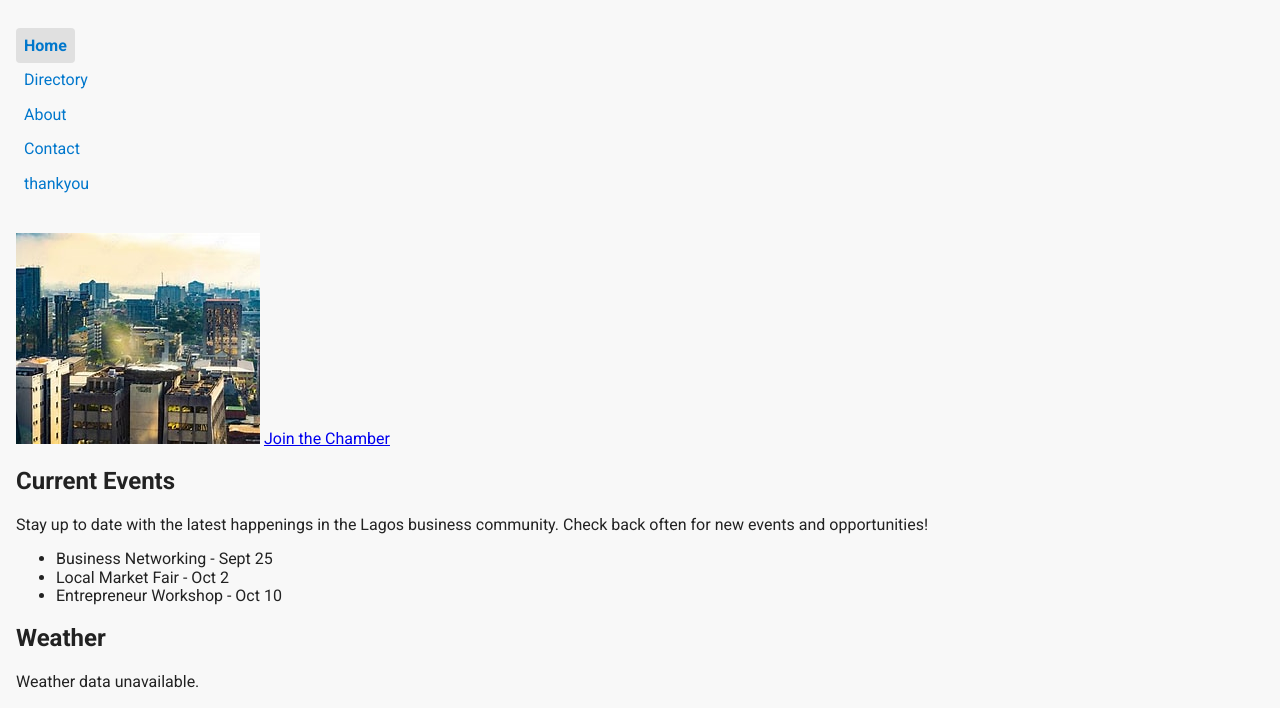
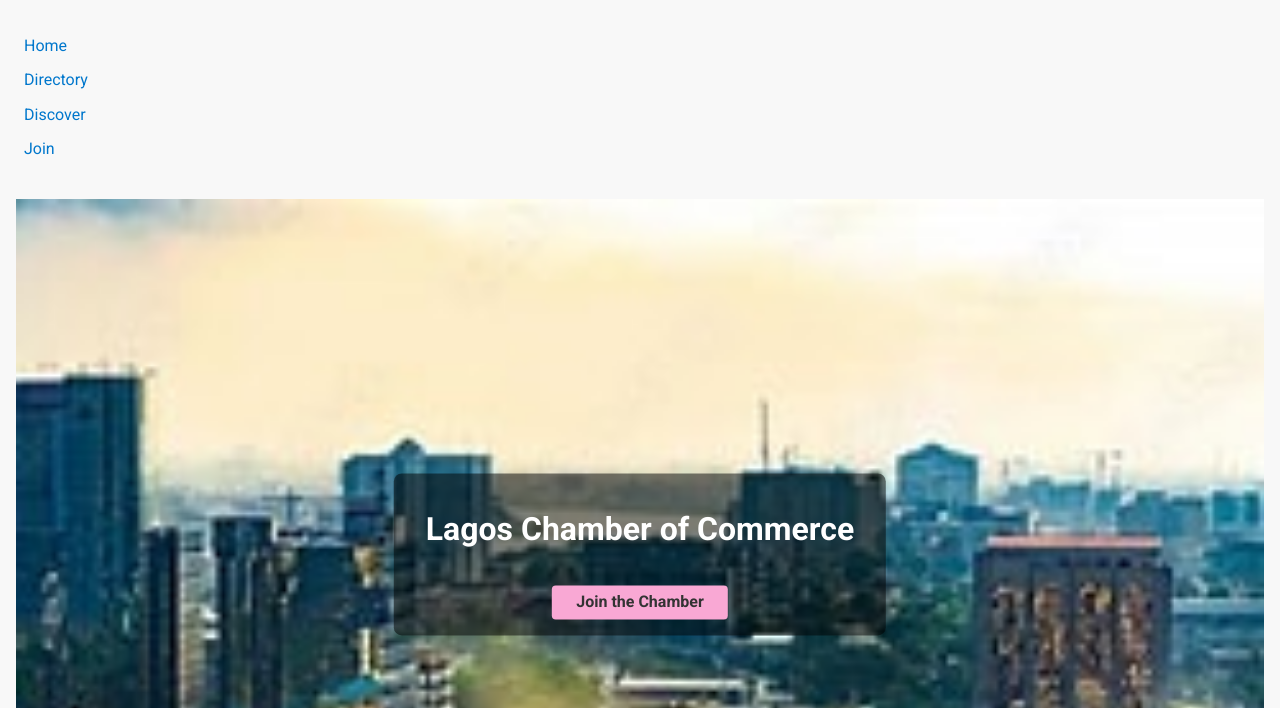
Before and after one commit to adewale-ht/wdd231, a plain HTML site: page chamber/index.html in a window 1280 px wide. Shown: the part 59-767 px from the top of the page. Drawn offline with Linux system fonts and the light colour scheme; no server answers.

```diff
--- a/chamber/index.html
+++ b/chamber/index.html
@@ -26,19 +26,22 @@
     <span id="site-owner">Adekunle Adewale John</span>
     <button id="hamburger" aria-label="Open navigation menu">&#9776;</button>
   </header>
-  <nav id="main-nav">
-    <ul>
-      <li><a href="index.html" aria-current="page">Home</a></li>
-      <li><a href="directory.html">Directory</a></li>
-      <li><a href="#">About</a></li>
-      <li><a href="#">Contact</a></li>
-       <li><a href="thankyou.html">thankyou</a></li>
-    </ul>
-  </nav>
+  <!-- Example navigation for all chamber pages -->
+<nav>
+  <ul>
+    <li><a href="index.html">Home</a></li>
+    <li><a href="directory.html">Directory</a></li>
+    <li><a href="discover.html">Discover</a></li>
+    <li><a href="join.html">Join</a></li>
+  </ul>
+</nav>
   <main>
-    <section id="hero">
-      <img src="images/Lagoscityskyline.jpeg" alt="Lagos city skyline" id="hero-img">
-      <a href="join.html" class="cta">Join the Chamber</a>
+    <section class="hero">
+      <img src="images/lagoscityskyline.jpeg" alt="Lagos City Skyline" class="hero-img" />
+      <div class="hero-content">
+        <h1>Lagos Chamber of Commerce</h1>
+        <a href="join.html" class="cta-btn">Join the Chamber</a>
+      </div>
     </section>
     <section id="events">
       <h2>Current Events</h2>
@@ -68,6 +71,7 @@
       <p>Developer: Adekunle Adewale John | WDD 231</p>
       <p id="lastModified"></p>
     </div>
+    <p>&copy; <span id="year"></span> Adekunle Adewale John, Lagos, Nigeria</p>
   </footer>
 </body>
 </html>
--- a/chamber/styles/small.css
+++ b/chamber/styles/small.css
@@ -143,3 +143,34 @@ footer {
   text-align: center;
   padding: 1rem 0;
 }
+
+/* Hero section styles */
+.hero {
+  position: relative;
+  text-align: center;
+}
+.hero-img {
+  width: 100%;
+  height: auto;
+  display: block;
+}
+.hero-content {
+  position: absolute;
+  top: 30%;
+  left: 50%;
+  transform: translate(-50%, -30%);
+  background: rgba(0,0,0,0.5);
+  color: #fff;
+  padding: 1rem 2rem;
+  border-radius: 8px;
+}
+.cta-btn {
+  display: inline-block;
+  margin-top: 1rem;
+  padding: 0.5rem 1.5rem;
+  background: #f9a8d4;
+  color: #333;
+  border-radius: 4px;
+  text-decoration: none;
+  font-weight: bold;
+}
```
Also changed, not shown: chamber/directory.html (+6 -10 lines), chamber/discover.html (+9 -7 lines), chamber/join.html (+7 -9 lines), chamber/thankyou.html (+3 -2 lines).
